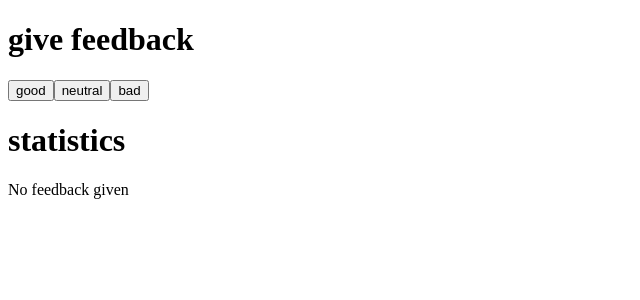
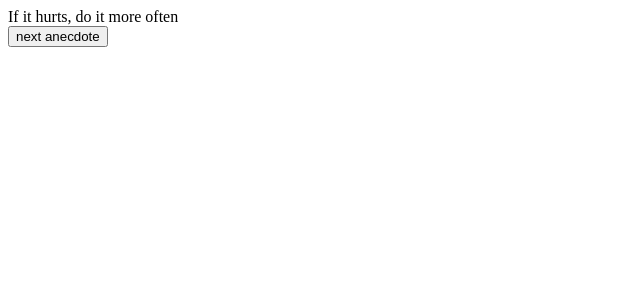
Before and after one commit to atklenner/unicafe, a React (Create React App) app: page / in a window 1280 px wide. Shown: the top 300 px of the page, without its empty margins (0-640 px from the left). Built offline with nearby package versions, Linux system fonts and the light colour scheme.

Commit message:
finish 1.12

```diff
--- a/src/App.js
+++ b/src/App.js
@@ -1,53 +1,30 @@
 import { useState } from "react";
 
 const App = () => {
-  const [good, setGood] = useState(0);
-  const [neutral, setNeutral] = useState(0);
-  const [bad, setBad] = useState(0);
+  const anecdotes = [
+    "If it hurts, do it more often",
+    "Adding manpower to a late software project makes it later!",
+    "The first 90 percent of the code accounts for the first 10 percent of the development time...The remaining 10 percent of the code accounts for the other 90 percent of the development time.",
+    "Any fool can write code that a computer can understand. Good programmers write code that humans can understand.",
+    "Premature optimization is the root of all evil.",
+    "Debugging is twice as hard as writing the code in the first place. Therefore, if you write the code as cleverly as possible, you are, by definition, not smart enough to debug it.",
+    "Programming without an extremely heavy use of console.log is same as if a doctor would refuse to use x-rays or blood tests when diagnosing patients",
+  ];
+
+  const [selected, setSelected] = useState(0);
+
+  function handleClick() {
+    let random = Math.floor(Math.random() * anecdotes.length);
+    setSelected(random);
+  }
 
   return (
     <div>
-      <h1>give feedback</h1>
-      <Button handler={() => setGood(good + 1)} text="good" />
-      <Button handler={() => setNeutral(neutral + 1)} text="neutral" />
-      <Button handler={() => setBad(bad + 1)} text="bad" />
-      <h1>statistics</h1>
-      <Statistics good={good} bad={bad} neutral={neutral} />
+      {anecdotes[selected]}
+      <br></br>
+      <button onClick={handleClick}>next anecdote</button>
     </div>
   );
 };
 
-const Statistics = ({ good, bad, neutral }) => {
-  let total = good + neutral + bad;
-  return (
-    <div>
-      {total > 0 ? (
-        <div>
-          <StatisticsLine text="good" value={good} />
-          <StatisticsLine text="neutral" value={neutral} />
-          <StatisticsLine text="bad" value={bad} />
-          <StatisticsLine text="all" value={total} />
-          <StatisticsLine text="average" value={(good - bad) / total} />
-          <StatisticsLine text="positive" value={good / total} />
-        </div>
-      ) : (
-        <p>No feedback given</p>
-      )}
-    </div>
-  );
-};
-
-const StatisticsLine = ({ text, value }) => {
-  return (
-    <tr>
-      <td>{text}</td>
-      <td>{value}</td>
-    </tr>
-  );
-};
-
-const Button = ({ text, handler }) => {
-  return <button onClick={handler}>{text}</button>;
-};
-
 export default App;
```
